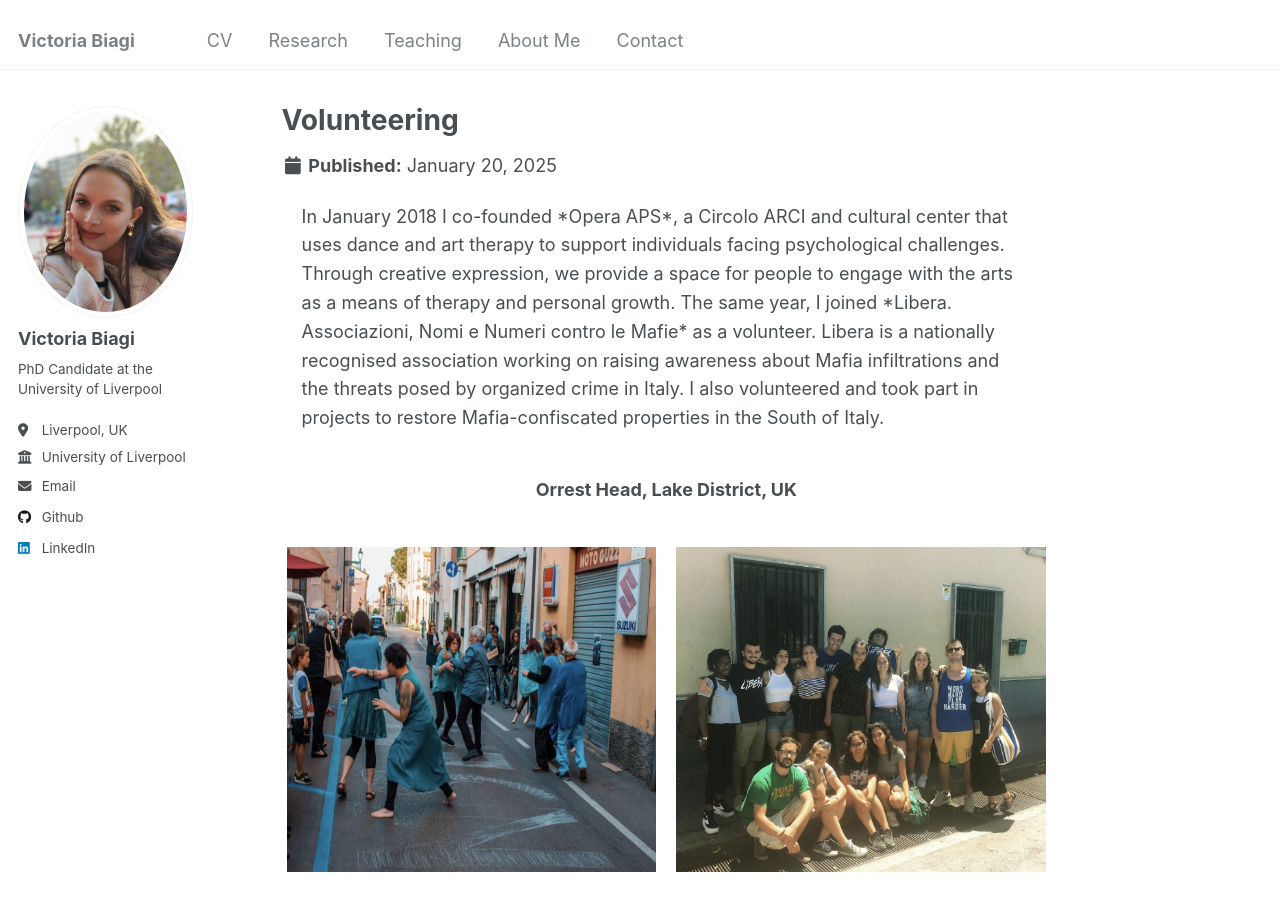
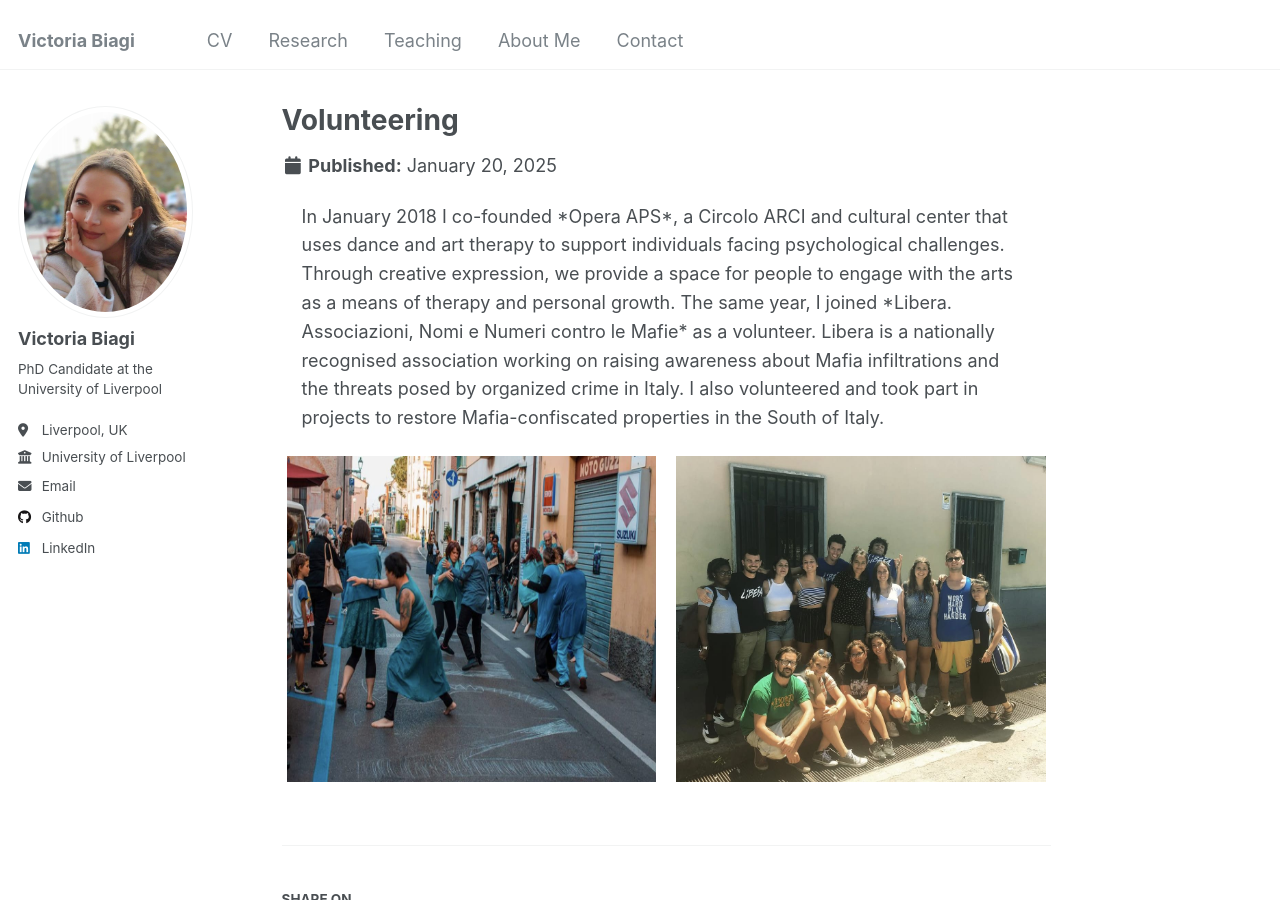
Before and after one commit to victoriabiagi/victoriabiagi.github.io, a Jekyll site: the page built from _portfolio/portfolio-2.md, in a window 1280 px wide and 900 px high. Built offline with Jekyll 4.4.1, drawn with Linux system fonts in a browser that asks for light colours.

Commit message:
Update portfolio-2.md

```diff
--- a/_portfolio/portfolio-2.md
+++ b/_portfolio/portfolio-2.md
@@ -12,11 +12,6 @@ collection: portfolio
       In January 2018 I co-founded *Opera APS*, a Circolo ARCI and cultural center that uses dance and art therapy to support individuals facing psychological challenges. Through creative expression, we provide a space for people to engage with the arts as a means of therapy and personal growth. The same year, I joined *Libera. Associazioni, Nomi e Numeri contro le Mafie* as a volunteer. Libera is a nationally recognised association working on raising awareness about Mafia infiltrations and the threats posed by organized crime in Italy. I also volunteered and took part in projects to restore Mafia-confiscated properties in the South of Italy.
   </p>
 
-  <!-- Centered description -->
-  <div style="text-align: center; width: 100%; padding: 20px 0;">
-      <p><strong>Orrest Head, Lake District, UK</strong></p>
-  </div>
-
   <!-- Full-width images with a side-by-side layout -->
   <div style="display: flex; justify-content: center; gap: 20px; width: 100%; padding: 0;">
       <img src="/images/WhatsApp%20Image%202025-01-17%20at%2011.14.50.jpeg" style="width: 100%; max-width: 48%;"/>
```
Also changed, not shown: other parts of _portfolio/portfolio-2.md (+1 -1 lines).
